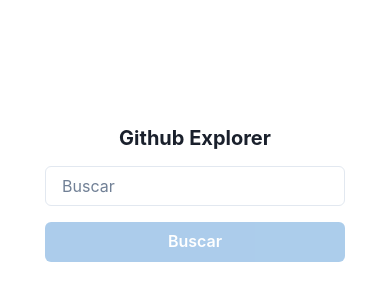
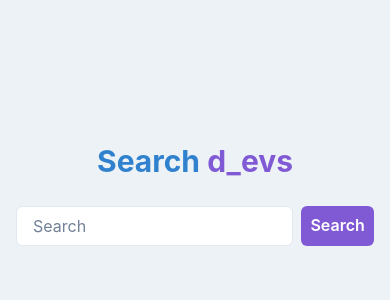
Before and after one commit to juliomendes160/petize, a React (Vite) app in the folder frontend/: page / in a window 390 px wide. Shown: the part 228-528 px from the top of the page. Built offline with nearby package versions, Linux system fonts and the light colour scheme.

Commit message:
feat: finalize UI with figma-based layout, responsive profile, and infinite scroll

```diff
--- a/frontend/src/components/RepoList.tsx
+++ b/frontend/src/components/RepoList.tsx
@@ -1,4 +1,4 @@
-import { Box, Spinner, Text, VStack } from "@chakra-ui/react";
+import { Box, Spinner, Text, VStack, Link } from "@chakra-ui/react";
 import type { Repo } from "../schemas/repo.schema";
 import { useRef, useCallback } from "react";
 
@@ -9,12 +9,7 @@ interface RepoListProps {
   loading: boolean;
 }
 
-export function RepoList({
-  repos,
-  loadMore,
-  hasMore,
-  loading,
-}: RepoListProps) {
+export function RepoList({ repos, loadMore, hasMore, loading }: RepoListProps) {
   const observer = useRef<IntersectionObserver | null>(null);
 
   const lastRepoRef = useCallback(
@@ -42,14 +37,31 @@ export function RepoList({
           <Box
             key={repo.id}
             ref={isLast ? lastRepoRef : undefined}
+            bg="white"
+            border="1px solid"
+            borderColor="gray.200"
+            borderRadius="md"
             p={4}
-            borderWidth={1}
-            borderRadius="md"
+            _hover={{ boxShadow: "md" }}
           >
-            <Text fontWeight="bold">{repo.name}</Text>
+            <Link
+              href={repo.html_url}
+              isExternal
+              fontWeight="bold"
+              color="blue.500"
+            >
+              {repo.name}
+            </Link>
 
-            <Text fontSize="sm">
-              {repo.description ?? "Sem descrição"}
+            {repo.description && (
+              <Text fontSize="sm" mt={2} color="gray.600">
+                {repo.description}
+              </Text>
+            )}
+
+            <Text fontSize="xs" color="gray.500" mt={2}>
+              ⭐ {repo.stargazers_count} •{" "}
+              {new Date(repo.updated_at).toLocaleDateString()}
             </Text>
           </Box>
         );
--- a/frontend/src/components/SortSelect.tsx
+++ b/frontend/src/components/SortSelect.tsx
@@ -12,6 +12,10 @@ export function SortSelect({ value, onChange }: SortSelectProps) {
     <Select
       maxW="200px"
       value={value}
+      bg="white"
+      borderColor="gray.200"
+      focusBorderColor="purple.500"
+      _hover={{ borderColor: "gray.300" }}
       onChange={(e) => onChange(e.target.value as SortOption)}
     >
       <option value="updated">Últimos atualizados</option>
--- a/frontend/src/pages/Home/index.tsx
+++ b/frontend/src/pages/Home/index.tsx
@@ -1,56 +1,56 @@
 import { useState } from "react";
-import { useNavigate } from "react-router-dom";
 import {
   Box,
   Button,
   Input,
   VStack,
   Heading,
+  HStack,
+  Text,
 } from "@chakra-ui/react";
-import { useTranslation } from "react-i18next";
+import { useNavigate } from "react-router-dom";
 
 export function Home() {
   const [username, setUsername] = useState("");
   const navigate = useNavigate();
-  const { t } = useTranslation();
 
   function handleSearch() {
     if (!username.trim()) return;
-
     navigate(`/profile/${username}`);
-  }
-
-  function handleKeyDown(e: React.KeyboardEvent<HTMLInputElement>) {
-    if (e.key === "Enter") {
-      handleSearch();
-    }
   }
 
   return (
     <Box
-      height="100vh"
+      h="100vh"
       display="flex"
       alignItems="center"
       justifyContent="center"
+      bg="gray.100"
+      px={4}
     >
-      <VStack spacing={4} width="300px">
-        <Heading size="md">Github Explorer</Heading>
+      <VStack spacing={6} w="full" maxW="400px">
+        <Heading textAlign="center">
+          <Text as="span" color="blue.500">
+            Search
+          </Text>{" "}
+          <Text as="span" color="purple.500">
+            d_evs
+          </Text>
+        </Heading>
 
-        <Input
-          placeholder={t("search")}
-          value={username}
-          onChange={(e) => setUsername(e.target.value)}
-          onKeyDown={handleKeyDown}
-        />
+        <HStack w="full">
+          <Input
+            placeholder="Search"
+            value={username}
+            onChange={(e) => setUsername(e.target.value)}
+            bg="white"
+            borderColor="gray.200"
+          />
 
-        <Button
-          colorScheme="blue"
-          width="100%"
-          onClick={handleSearch}
-          isDisabled={!username.trim()}
-        >
-          {t("search")}
-        </Button>
+          <Button colorScheme="purple" onClick={handleSearch}>
+            Search
+          </Button>
+        </HStack>
       </VStack>
     </Box>
   );
--- a/frontend/src/pages/Profile/index.tsx
+++ b/frontend/src/pages/Profile/index.tsx
@@ -10,8 +10,8 @@ import {
   Heading,
   Avatar,
   Flex,
+  Button,
 } from "@chakra-ui/react";
-import { useTranslation } from "react-i18next";
 
 import { useUser } from "../../hooks/useUser";
 import { useRepos } from "../../hooks/useRepos";
@@ -21,8 +21,7 @@ import { SortSelect } from "../../components/SortSelect";
 type SortOption = "updated" | "stargazers" | "name";
 
 export function Profile() {
-  const { username } = useParams<{ username: string }>();
-  const { t } = useTranslation();
+  const { username = "" } = useParams<{ username: string }>();
 
   const { user, loading: userLoading, error } = useUser(username);
 
@@ -44,47 +43,62 @@ export function Profile() {
   if (error || !user) {
     return (
       <Center h="100vh">
-        <Text fontSize="lg" color="red.500">
-          {t("notFound")}
-        </Text>
+        <Text color="red.500">Usuário não encontrado</Text>
       </Center>
     );
   }
 
   return (
-    <Box p={4} maxW="900px" mx="auto">
-      <Flex
-        direction={{ base: "column", md: "row" }}
+    <Box bg="gray.100" minH="100vh" py={6}>
+      <Flex maxW="1100px" mx="auto" px={4} direction={{ base: "column", md: "row" }} gap={8}>
+
+        {/* SIDEBAR */}
+        <Box
+          w={{ base: "full", md: "260px" }}
+          bg="white"
+          p={5}
+          borderRadius="md"
+          border="1px solid"
+          borderColor="gray.200"
+        >
+          <VStack
             align={{ base: "center", md: "flex-start" }}
-        gap={6}
+            textAlign={{ base: "center", md: "left" }}
+            spacing={3}
           >
             <Avatar src={user.avatar_url} size="xl" />
 
-        <VStack align="start" spacing={2}>
-          <Text fontSize="2xl" fontWeight="bold">
+            <Text fontWeight="bold" fontSize="lg">
               {user.name ?? user.login}
             </Text>
 
-          {user.bio && <Text>{user.bio}</Text>}
+            {user.bio && (
+              <Text fontSize="sm" color="gray.500">
+                {user.bio}
+              </Text>
+            )}
 
-          <Link href={user.html_url} color="blue.500" isExternal>
-            {t("viewGithub")}
+            <Button colorScheme="purple" w="full">
+              Contato
+            </Button>
+
+            <Link href={user.html_url} isExternal color="blue.500">
+              GitHub
             </Link>
+          </VStack>
+        </Box>
 
-          {user.twitter_username && (
-            <Text fontSize="sm">@{user.twitter_username}</Text>
-          )}
-        </VStack>
-      </Flex>
-
-      <Box mt={8}>
+        {/* CONTEÚDO */}
+        <Box flex="1">
           <Flex
             justify="space-between"
-          align={{ base: "flex-start", md: "center" }}
             direction={{ base: "column", md: "row" }}
             gap={4}
+            mb={4}
           >
-          <Heading size="lg">{t("repositories")}</Heading>
+            <Heading size="lg" color="gray.800">
+              Repositórios
+            </Heading>
 
             <SortSelect value={sort} onChange={setSort} />
           </Flex>
@@ -96,6 +110,7 @@ export function Profile() {
             loading={reposLoading}
           />
         </Box>
+      </Flex>
     </Box>
   );
 }
```
Lines whose indentation alone changed are shown as unchanged.
